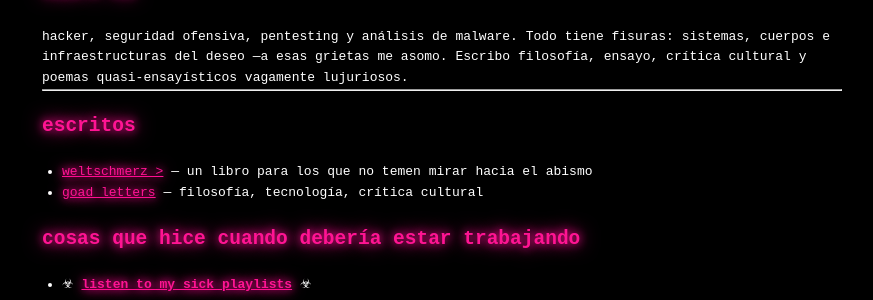
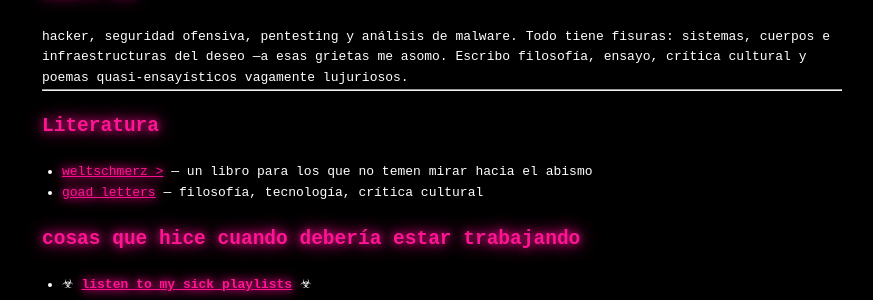
Before and after one commit to medusahra/medusahra.github.io, a Jekyll site: the page built from index.md, in a window 1280 px wide. Shown: the part 319-619 px from the top of the page, without its empty margins (198-1071 px from the left). Built offline with Jekyll 4.4.1, drawn with Linux system fonts in a browser that asks for light colours.

Commit message:
Update index.md

```diff
--- a/index.md
+++ b/index.md
@@ -16,7 +16,7 @@ hacker, seguridad ofensiva, pentesting y análisis de malware. Todo tiene fisura
 —a esas grietas me asomo. Escribo filosofía, ensayo, crítica cultural y poemas quasi-ensayísticos vagamente lujuriosos.
 
 ---
-## escritos
+## Literatura
 
 - [weltschmerz >](/2025/11/11/weltschmerz.html) — un libro para los que no temen mirar hacia el abismo
 - [goad letters](https://goadletter.substack.com/) — filosofía, tecnología, crítica cultural
```
